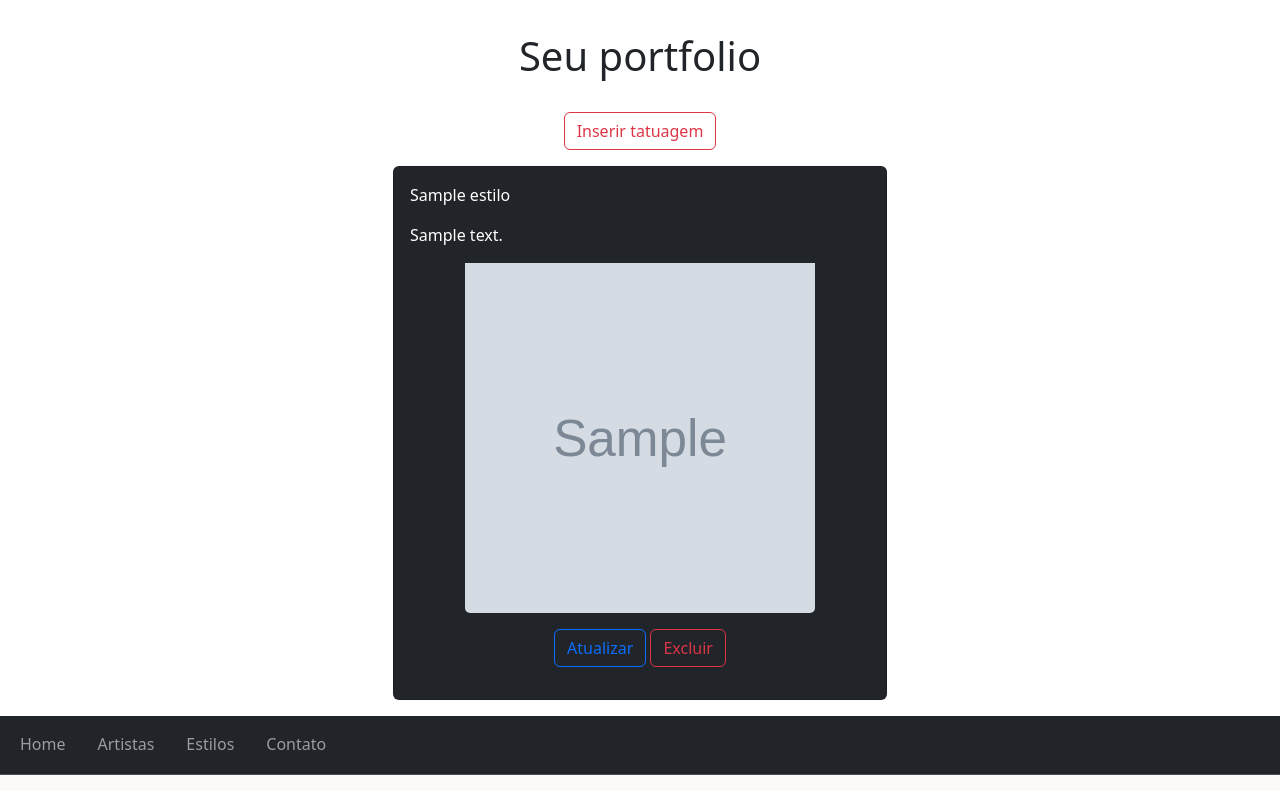
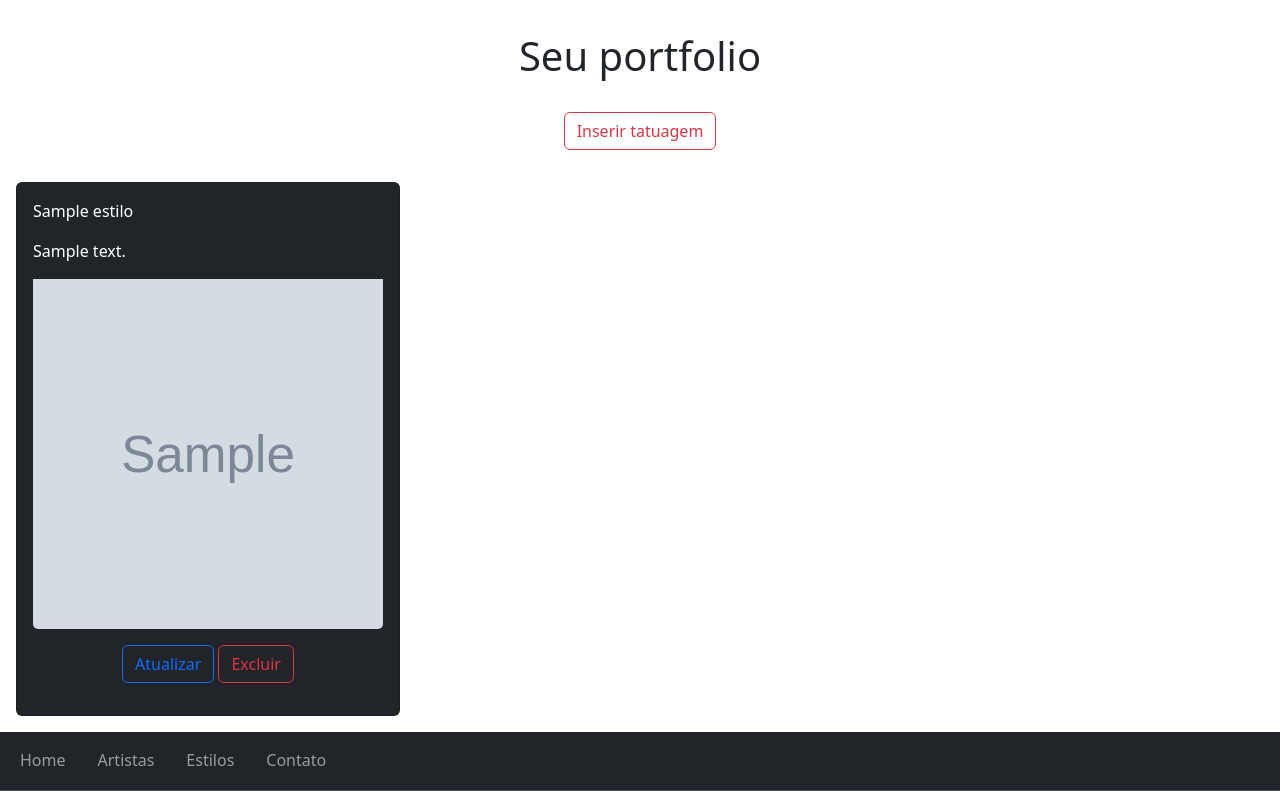
Before and after one commit to tanaka-11/InkWizards, a PHP site: page /admin/portfolios.php in a window 1280 px wide. Shown: the part 108-899 px from the top of the page. Run offline with PHP 8.4, Linux system fonts and the light colour scheme; the visitor is signed in with stand-in values (Sample User, id 1); tables that the repository leaves empty hold one stand-in row (values such as "Sample post"); grey boxes marked "Sample" are stand-in pictures.

Commit message:
ajuste no front-end das paginas portfolios e artistas

```diff
--- a/admin/portfolios.php
+++ b/admin/portfolios.php
@@ -10,12 +10,13 @@ $dadosPortfolio = $portfolio->exibirUsuario();
 $dadosEstilo = $portfolio->estilo->exibir();
 ?>
 
-<section class="container" style="width: 550px;">
+<section>
     <h1 class="text-center m-3 p-3">Seu portfolio</h1>
     <p class="text-center">
         <a class="btn btn-outline-danger" href="portfolio-inserir.php">Inserir tatuagem</a>
     </p>
 
+<div class="d-flex justify-content-md-between">
 <?php foreach($dadosPortfolio as $umPortfolio){ ?>
     <div class="card m-3 text-bg-dark ">
 
@@ -36,7 +37,7 @@ $dadosEstilo = $portfolio->estilo->exibir();
         </div>
     </div>
 <?php } ?>
-
+</div>
 
 
 
--- a/artistas.php
+++ b/artistas.php
@@ -19,7 +19,7 @@ $dadosUsuario = $usuario->exibir();
         <div class="card  m-3 text-bg-dark " style="width: 650px;">
             <div class="row g-0">
                 <div class="col-md-4">
-                <img  src="assets/images/perfil/<?=$umUsuario['foto_perfil'];?>" class="img-fluid rounded-start" alt="Imagem do perfil">
+                <img  src="assets/images/perfil/<?=$umUsuario['foto_perfil'];?>" class="img-fluid rounded-start foto-portfolio" alt="Imagem do perfil">
                 </div>
 
                 <div class="col-md-8">
```
